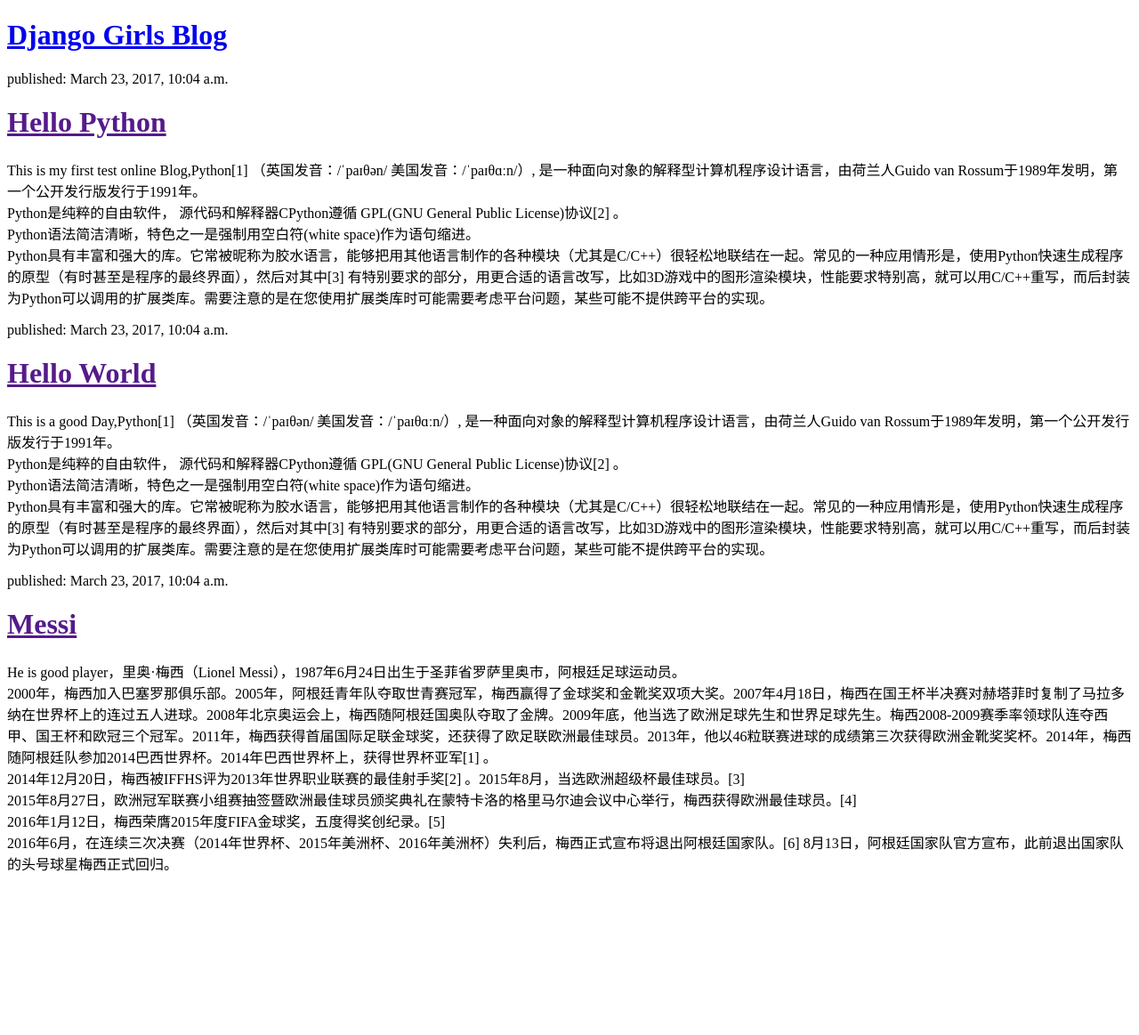
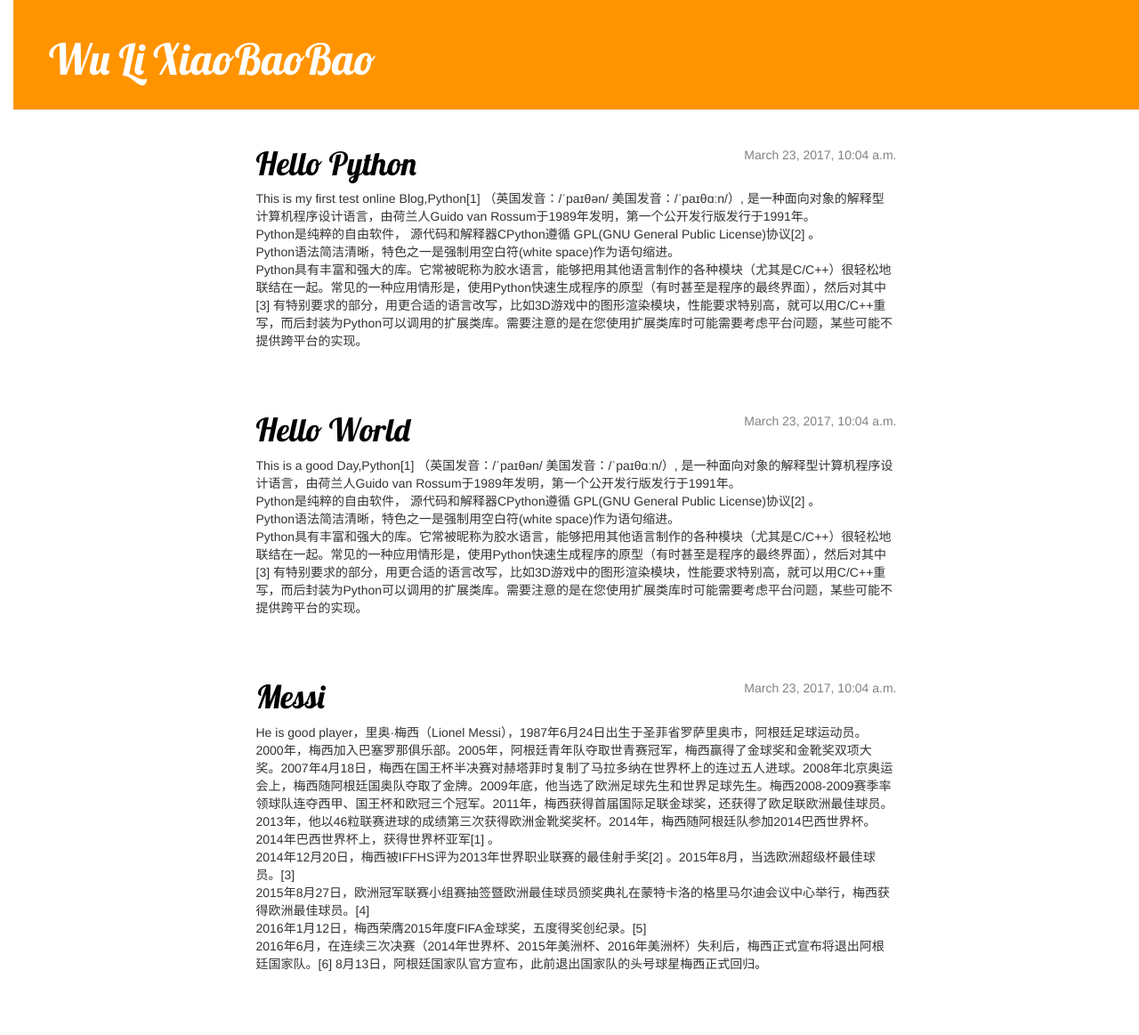
Before and after one commit to maguangzhao/my-first-blog, a Django app: page / in a window 1280 px wide. Shown: the whole page at 89% size. Before the commit the page ends 979 px from the top, so only its background shows below. Run offline with Django 3.2, Linux system fonts and the light colour scheme; data comes from the database, SQL or seed files in the repository; both versions use the stored data as it was after the commit; some libraries are stand-ins or nearby versions.

Commit message:
wan shan ban

```diff
--- /dev/null
+++ b/mysite/blog/static/css/blog.css
@@ -0,0 +1,52 @@
+	.page-header {
+        background-color: #ff9400;
+        margin-top: 0;
+        padding: 20px 20px 20px 40px;
+    }
+
+    .page-header h1, .page-header h1 a, .page-header h1 a:visited, .page-header h1 a:active {
+        color: #ffffff;
+        font-size: 36pt;
+        text-decoration: none;
+    }
+
+    .content {
+        margin:0 auto;
+        width: 750px;
+    }
+
+    h1, h2, h3, h4 {
+        font-family: 'Lobster', cursive;
+    }
+
+    .date {
+        float: right;
+        color: #828282;
+    }
+
+    .save {
+        float: right;
+    }
+
+    .post-form textarea, .post-form input {
+        width: 100%;
+    }
+
+    .top-menu, .top-menu:hover, .top-menu:visited {
+        color: #ffffff;
+        float: right;
+        font-size: 26pt;
+        margin-right: 20px;
+    }
+
+    .post {
+        margin-bottom: 70px;
+    }
+
+    .post h1 a, .post h1 a:visited {
+        color: #000000;
+    }
+
+body {
+        padding-left: 15px;
+    }
--- a/mysite/blog/templates/blog/post_list.html
+++ b/mysite/blog/templates/blog/post_list.html
@@ -1,20 +1,33 @@
+{% load staticfiles %}
 <!DOCTYPE html>
 <html lang="en">
 <head>
+	<link href="//fonts.googleapis.com/css?family=Lobster&subset=latin,latin-ext" rel="stylesheet" type="text/css">
 	<meta charset="UTF-8">
 	<title>Hello</title>
+	<link rel="stylesheet" href="//maxcdn.bootstrapcdn.com/bootstrap/3.2.0/css/bootstrap.min.css">
+	<link rel="stylesheet" href="//maxcdn.bootstrapcdn.com/bootstrap/3.2.0/css/bootstrap-theme.min.css">
+	<link rel="stylesheet" href="{% static 'css/blog.css' %}">
 </head>
 <body>
-	<div>
-        <h1><a href="/">Django Girls Blog</a></h1>
+	<div class="page-header">
+        <h1><a href="/">Wu Li XiaoBaoBao</a></h1>
     </div>
 
-    {% for post in posts %}
-        <div>
-            <p>published: {{ post.published_date }}</p>
-            <h1><a href="">{{ post.title }}</a></h1>
-            <p>{{ post.text|linebreaksbr }}</p>
+    <div class="content container">
+        <div class="row">
+            <div class="col-md-12">
+                {% for post in posts %}
+                    <div class="post">
+                        <div class="date">
+                            {{ post.published_date }}
+                        </div>
+                        <h1><a href="">{{ post.title }}</a></h1>
+                        <p>{{ post.text|linebreaksbr }}</p>
+                    </div>
+                {% endfor %}
+            </div>
         </div>
-    {% endfor %}
+    </div>
 </body>
 </html>
```
Also changed, not shown: mysite/db.sqlite3.
